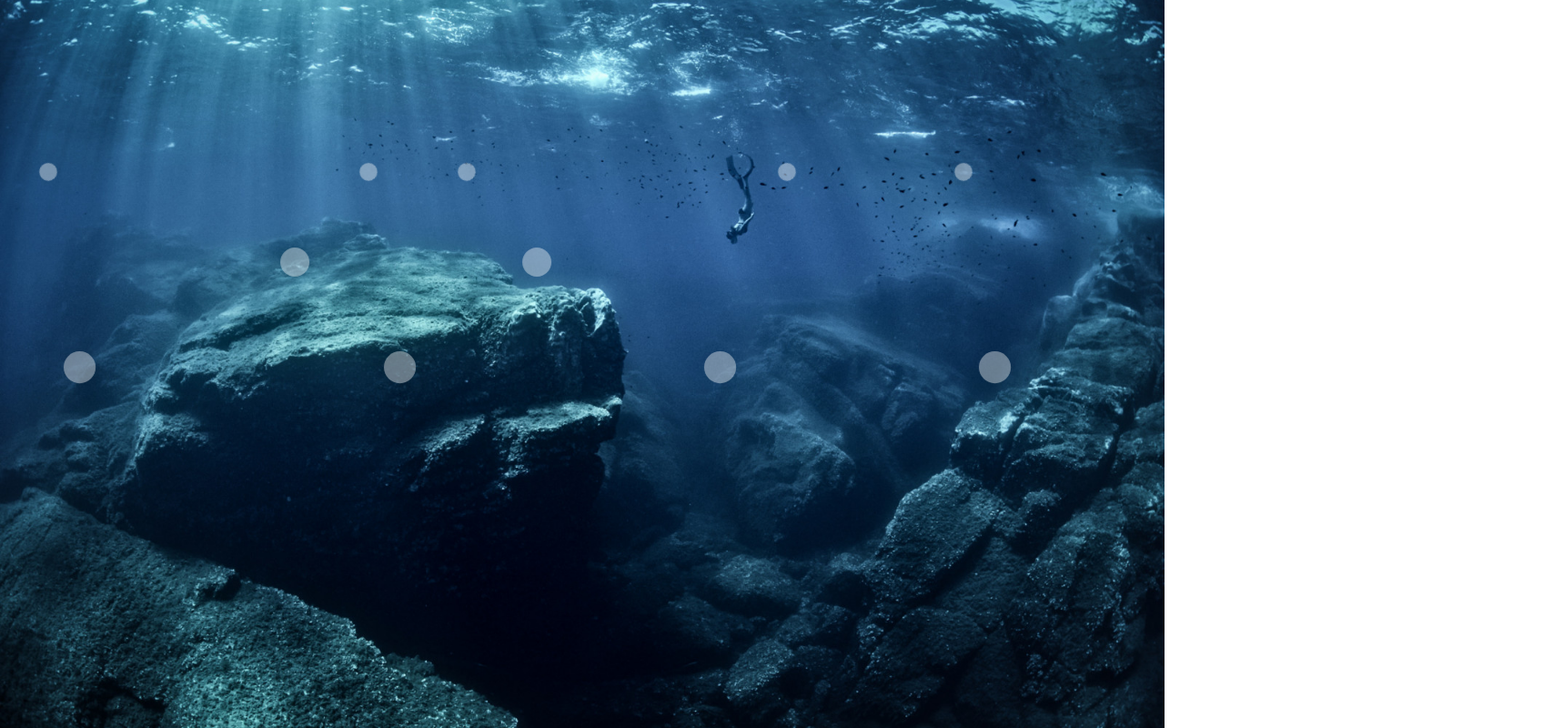
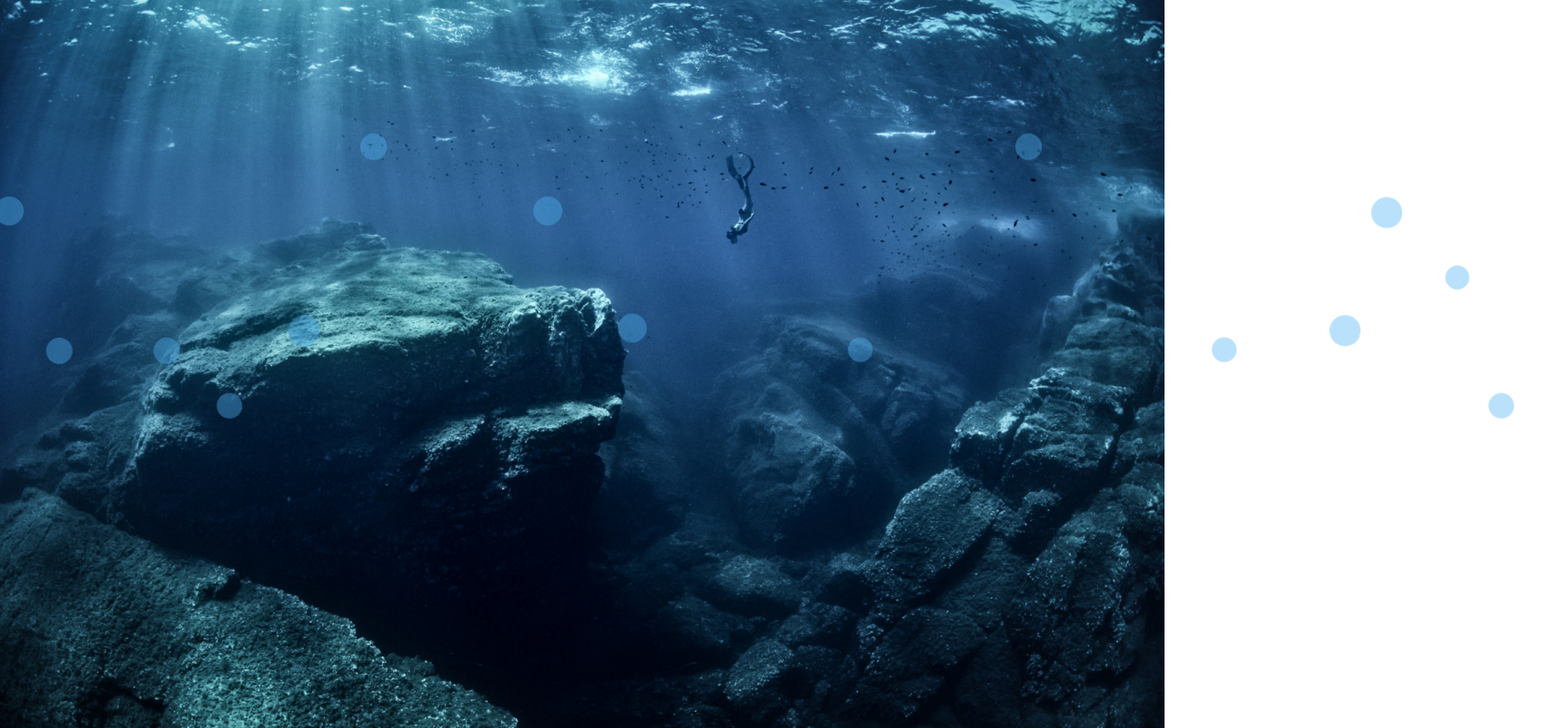
Before and after one commit to AsadullahMonsur/content_host, a plain HTML site: page bubble_effects.html in a window 1280 px wide. Shown: the whole page at 91% size, 1718 px wide, since content can reach past the window. Drawn offline with Linux system fonts and the light colour scheme.

Commit message:
update 06

```diff
--- a/bubble_effects.html
+++ b/bubble_effects.html
@@ -7,7 +7,7 @@
     padding: 0;
 
     --bgcb: rgba(9, 10, 14, 0.78);
-    --bgcw: rgba(255, 255, 255, 0.28);
+    --bgcw: rgba(101, 102, 109, 0.28);
     --bgcring:rgba(0, 0, 0, 0.9);
     --bodsize1: 3px;
     --bodsize2: 6px;
@@ -15,6 +15,7 @@
     --lf-width:100vh;
     --lf-height:100vh;
     --tcolor: rgb(255, 255, 255);
+    overflow: hidden;
 }
 
 .viewer{
@@ -48,6 +49,7 @@
     flex: 1;
     overflow: hidden;
     z-index: 2;
+    overflow: hidden;
 }
 
 .leaf{
@@ -59,83 +61,124 @@
     border-radius: 50%;
     border: none;
     border-style: none;
-    background: rgba(255, 255, 255, 0.397);
-}
-
-.leaf:nth-child(n){
-    margin: 30px 15px 52px 44px;
-    transform: translate3d(10px, 0px,20px) rotate(360deg);
-    animation: fall3 17s ease-out infinite;
-}
-
-.leaf:nth-child(2n+1){
-    margin: 10px 5px 2px 4px;
-    transform: translate3d(55px, 10px,-50px) rotate(360deg);
-    animation: fall4 12s ease-out infinite;
-}
-
-.leaf:nth-child(3n+2){
-    margin: 30px 55px 12px 40px;
-    transform: translate3d(50px, 10px,80px) rotate(360deg);
-    animation: fall1 7s ease-out infinite;
-}
-.leaf:nth-child(4n){
-    margin: 10px 5px 2px 4px;
-    transform: translate3d(05px, 40px,60px) rotate(360deg);
-    animation: fall2 19s ease-out infinite;
+    background: rgba(80, 179, 245, 0.397);
 }
 
 .type01{
-    margin: 30px 55px 12px 40px;
-    transform: translate3d(50px, 10px,80px) rotate(360deg);
-    animation: fall3 17s ease-out infinite;
+    margin: 20px 75px 12px 40px;
+    transform: translate3d(-50px, 100px,90px) rotate(360deg);
+    animation: fall1 17s ease-out infinite;
 }
 .type02{
-    margin: 10px 5px 2px 4px;
-    transform: translate3d(05px, 40px,60px) rotate(360deg);
-    animation: fall1 17s ease-out infinite;
+    margin: 110px 5px 2px 14px;
+    transform: translate3d(045px, 45px,60px) rotate(360deg);
+    animation: fall2 17s ease-out infinite;
 }
 
 .type03{
-    margin: 30px 15px 52px 44px;
-    transform: translate3d(10px, 0px,20px) rotate(360deg);
+    margin: 30px 155px 52px -44px;
+    transform: translate3d(77px, -100px,210px) rotate(360deg);
     animation: fall3 17s ease-out infinite;
 }
 
 .type04{
-    margin: 10px 5px 2px 4px;
-    transform: translate3d(55px, 10px,-50px) rotate(360deg);
+    margin: -10px 5px 2px -4px;
+    transform: translate3d(155px, 110px,-150px) rotate(360deg);
     animation: fall4 19s ease-out infinite;
 }
 
-.type04{
+.type05{
+    margin: 10px -5px -2px 4px;
+    transform: translate3d(50px, -10px,-50px) rotate(360deg);
+    animation: fall5 11s ease-out infinite;
+}
+
+.type06{
+    margin: 310px 55px 112px 40px;
+    transform: translate3d(150px, 10px,80px) rotate(360deg);
+    animation: fall6 17s ease-out infinite;
+}
+.type07{
+    margin: 110px 5px 2px 114px;
+    transform: translate3d(105px, 40px,60px) rotate(360deg);
+    animation: fall7 17s ease-out infinite;
+}
+
+.type08{
+    margin: 30px 15px 52px 44px;
+    transform: translate3d(88px, 30px,20px) rotate(360deg);
+    animation: fall8 17s ease-out infinite;
+}
+
+.type09{
     margin: 10px 5px 2px 4px;
-    transform: translate3d(55px, 10px,-50px) rotate(360deg);
-    animation: fall2 11s ease-out infinite;
+    transform: translate3d(15px, 10px,-150px) rotate(360deg);
+    animation: fall9 19s ease-out infinite;
+}
+
+.type10{
+    margin: 101px 15px 22px 40px;
+    transform: translate3d(-55px, 110px,-50px) rotate(360deg);
+    animation: fall10 11s ease-out infinite;
 }
 
 @keyframes fall1{
     100%{
-        transform: translate3d(0px, -1000px, -150px) rotateY(-360deg) scale(0.1);
+        transform: translate3d(300px, -1000px, -50px) rotateY(-360deg) scale(0.1);
     }
 }
 @keyframes fall2{
     100%{
-        transform: translate3d(0px, -1000px, 60px) rotateX(-360deg) scale(0.45);
+        transform: translate3d(70px, -1000px, 160px) rotateX(-360deg) scale(0.45);
     }
 }
 
 @keyframes fall3{
     100%{
-        transform: translate3d(0px, -1000px,-92px) rotateY(-360deg) scale(0.34);
+        transform: translate3d(-100px, -1000px,-92px) rotateY(-360deg) scale(0.34);
     }
 }
 
 @keyframes fall4{
     100%{
-        transform: translate3d(0px, -1000px, -100px ) rotateZ(-360deg) scale(.05);
+        transform: translate3d(500px, -1000px, 100px ) rotateZ(-360deg) scale(.05);
     }
 }
+@keyframes fall5{
+    100%{
+        transform: translate3d(-220px, -1000px, 150px) rotateY(-360deg) scale(0.1);
+    }
+}
+@keyframes fall6{
+    100%{
+        transform: translate3d(1000px, -1000px, 60px) rotateX(-360deg) scale(0.45);
+    }
+}
+
+@keyframes fall7{
+    100%{
+        transform: translate3d(90px, -1000px,1000px) rotateY(-360deg) scale(0.34);
+    }
+}
+
+@keyframes fall8{
+    100%{
+        transform: translate3d(82px, -1000px, 55px ) rotateZ(-360deg) scale(.05);
+    }
+}
+
+
+@keyframes fall9{
+    100%{
+        transform: translate3d(-400px, -1000px, -390px) rotateY(-360deg) scale(0.1);
+    }
+}
+@keyframes fall10{
+    100%{
+        transform: translate3d(13px, -1000px, 160px) rotateX(-360deg) scale(0.45);
+    }
+}
+
     </style>
 </head>
 
@@ -149,22 +192,22 @@
   <span class="leaf type02" id="leaf2"></span>
   <span class="leaf type03" id="leaf3"></span>
   <span class="leaf type04" id="leaf4"></span>
-  <span class="leaf type03" id="leaf5"></span>
-  <span class="leaf type02" id="leaf1"></span>
-  <span class="leaf type01" id="leaf2"></span>
-  <span class="leaf type01" id="leaf3"></span>
-  <span class="leaf type04" id="leaf4"></span>
   <span class="leaf type05" id="leaf5"></span>
-  <span class="leaf type05" id="leaf1"></span>
-  <span class="leaf type03" id="leaf2"></span>
-  <span class="leaf type01" id="leaf3"></span>
-  <span class="leaf type02" id="leaf4"></span>
-  <span class="leaf type04" id="leaf5"></span>
-  <span class="leaf type01" id="leaf1"></span>
-  <span class="leaf type04" id="leaf2"></span>
-  <span class="leaf type05" id="leaf3"></span>
-  <span class="leaf type04" id="leaf4"></span>
-  <span class="leaf type05" id="leaf5"></span>
+  <span class="leaf type03" id="leaf6"></span>
+  <span class="leaf type09" id="leaf7"></span>
+  <span class="leaf type02" id="leaf8"></span>
+  <span class="leaf type09" id="leaf9"></span>
+  <span class="leaf type10" id="leaf10"></span>
+  <span class="leaf type07" id="leaf11"></span>
+  <span class="leaf type03" id="leaf12"></span>
+  <span class="leaf type01" id="leaf13"></span>
+  <span class="leaf type06" id="leaf14"></span>
+  <span class="leaf type10" id="leaf15"></span>
+  <span class="leaf type01" id="leaf16"></span>
+  <span class="leaf type04" id="leaf17"></span>
+  <span class="leaf type02" id="leaf18"></span>
+  <span class="leaf type08" id="leaf19"></span>
+  <span class="leaf type07" id="leaf20"></span>
 
 </div>
 
```
